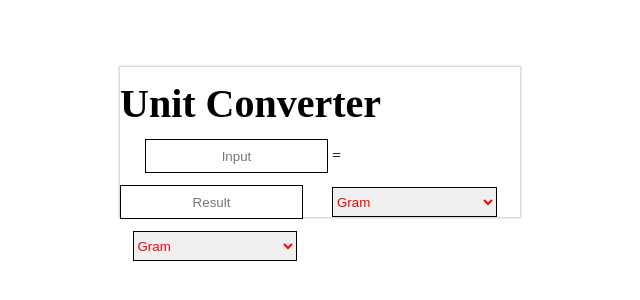
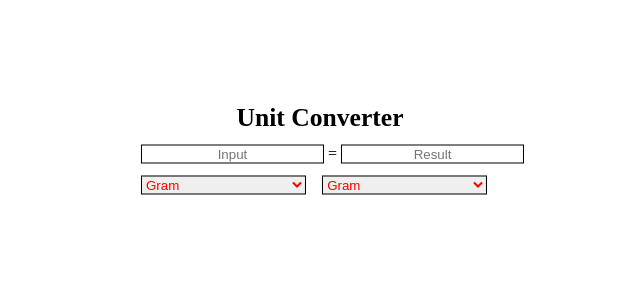
Before and after one commit to rahuljha12527/ConverterWebApp, a plain HTML site: page index.html in a window 1280 px wide. Shown: the part 258-558 px from the top of the page, without its empty margins (320-960 px from the left). Drawn offline with Linux system fonts and the light colour scheme.

Commit message:
adding style

```diff
--- a/index.html
+++ b/index.html
@@ -12,10 +12,11 @@
 
         <h1 class="unit-converter">Unit Converter</h1>
 
+        <div class="inputResult">
         <input type="text" placeholder="Input" id="input">
         <span>=</span>
         <input type="text" placeholder="Result" id="result">
-
+      </div>
         <select id="inputType">
             <option value="gram">Gram</option>
             <option value="kilogram">kilogram</option>
--- a/style.css
+++ b/style.css
@@ -4,22 +4,31 @@ body {
 }
 
 .converter-body {
-  width: 400px;
-  height: 150px;
+  margin: 0;
   position: absolute;
+  top:50%;
+  left: 50%;
+  transform: translate(-50%,-50%);
+  /* width: 40%;
+  height: 15%;
+  position: relative;
+  margin: auto;
+  width: 50%;
+
   top: 50%;
   left: 50%;
-  transform: translate(-50%, -50%);
-  box-shadow: 0px 0px 2px 1px #cacaca;
+  transform: translate(-50%, -50%); */
+  /* box-shadow: 0px 0px 2px 1px #cacaca; */
 }
 
 .unit-converter {
   text-align: center;
   margin: 13px 0px;
-  font-size: 40px;
-  display: flex;
-  align-items: center;
+  font-size: 1.6em;
+  /* display: flex;
+  align-items: center; */
   margin-bottom: 12px;
+
 }
 
 input {
```
